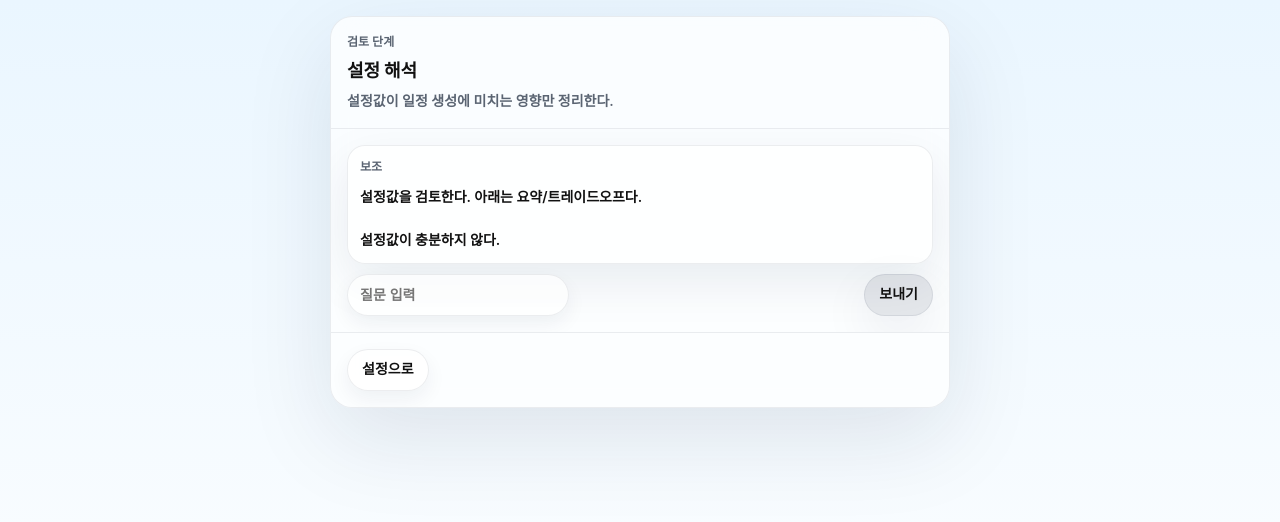
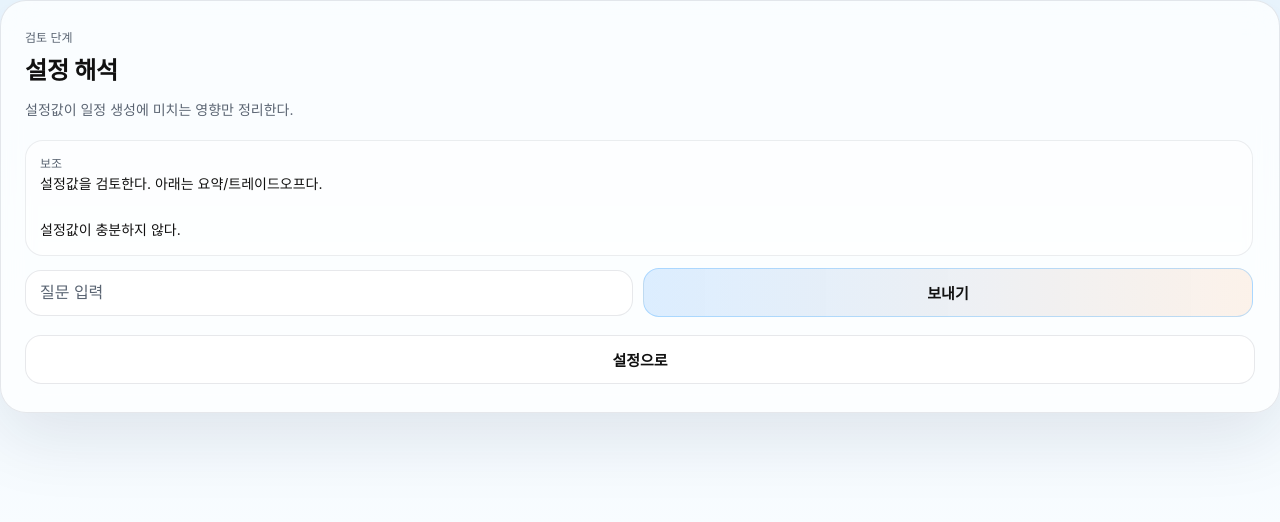
Before and after one commit to grantpaik100-lgtm/triplan-mvp2, a Next.js app: page /secondary/review in a window 1280 px wide. Shown: the top 522 px of the page. Built offline with nearby package versions, Linux system fonts and the light colour scheme.

Commit message:
Update secondary.css

```diff
--- a/app/secondary/secondary.css
+++ b/app/secondary/secondary.css
@@ -1,320 +1,263 @@
-/* app/secondary/secondary.css
-   Goal: 설문1 카드 비율/부드러움으로 설문2 프레임 통일
-   Rule: transition/boxShadow/fontSize/border 하드코딩 금지 → CSS vars만 사용
-*/
+/* app/secondary/secondary.css */
 
-.tp2-screen{
+.tp2-page{
   min-height: 100svh;
-  display: grid;
-  justify-items: center;
-  align-content: start;
-  padding: calc(var(--tp2-space-16) * 1px);
-  background: linear-gradient(180deg, var(--tp2-sky1), var(--tp2-sky2));
+  display:flex;
+  align-items:center;
+  justify-content:center;
+  padding: 18px;
 }
 
-.tp2-wrap{
-  width: 100%;
-  max-width: calc(var(--tp2-maxw) * 1px);
-  display: grid;
-  gap: calc(var(--tp2-space-12) * 1px);
+.tp2-shell{
+  width:100%;
+  max-width: 520px;
 }
 
-/* 카드: 내용 높이 기반 + 설문1 느낌 */
 .tp2-card{
-  border-radius: calc(var(--tp2-radius-xl) * 1px);
-  border: var(--tp2-glass-border);
-  background: var(--tp2-glass-bg);
-  box-shadow: var(--tp2-shadow-3);
-  backdrop-filter: blur(calc(var(--tp2-glass-blur) * 1px));
-  -webkit-backdrop-filter: blur(calc(var(--tp2-glass-blur) * 1px));
-  overflow: hidden;
-
-  transform: scale(var(--tp2-enter-scale));
-  opacity: var(--tp2-enter-opacity);
-  filter: blur(calc(var(--tp2-enter-blur) * 1px));
-
-  transition:
-    transform calc(var(--tp2-dur-page) * 1ms) var(--tp2-ease),
-    opacity calc(var(--tp2-dur-page) * 1ms) var(--tp2-ease),
-    filter calc(var(--tp2-dur-page) * 1ms) var(--tp2-ease);
+  width:100%;
+  padding: 28px 24px;
+  border-radius: 26px;
+  background: var(--card-bg, rgba(255,255,255,0.72));
+  border: 1px solid var(--card-border, rgba(20,35,60,0.10));
+  box-shadow: var(--shadow-soft, 0 24px 70px rgba(15,30,60,0.10));
+  backdrop-filter: blur(14px);
+  -webkit-backdrop-filter: blur(14px);
+  color: var(--text, #111111);
 }
 
-/* 헤더/푸터 구분선도 border 하드코딩 금지 → glass border 재사용 */
+.tp2-card + .tp2-card{
+  margin-top: 14px;
+}
+
 .tp2-cardHeader{
-  padding: calc(var(--tp2-pad-y) * 1px) calc(var(--tp2-pad-x) * 1px);
-  border-bottom: var(--tp2-glass-border);
-  display: grid;
-  gap: calc(var(--tp2-space-8) * 1px);
+  margin-bottom: 18px;
+}
+
+.tp2-meta{
+  font-size: 12px;
+  line-height: 1.45;
+  color: var(--text-muted, #5a6472);
+}
+
+.tp2-h2{
+  margin: 8px 0 0;
+  color: var(--text, #111111);
+  font-size: 24px;
+  line-height: 1.42;
+  letter-spacing: -0.2px;
+}
+
+.tp2-body{
+  font-size: 14px;
+  line-height: 1.65;
+  color: var(--text, #111111);
+}
+
+.tp2-help{
+  margin-top: 10px;
+  color: var(--text-muted, #5a6472);
+}
+
+.tp2-controls{
+  display:flex;
+  flex-direction:column;
+  gap: 12px;
+}
+
+.tp2-controlsScrollable{
+  max-height: 48svh;
+  overflow:auto;
+  -webkit-overflow-scrolling: touch;
+  padding-right: 2px;
 }
 
 .tp2-footer{
-  padding: calc(var(--tp2-pad-y) * 1px) calc(var(--tp2-pad-x) * 1px);
-  border-top: var(--tp2-glass-border);
-  display: flex;
-  align-items: center;
-  justify-content: space-between;
-  gap: calc(var(--tp2-space-10) * 1px);
+  margin-top: 18px;
+  display:flex;
+  gap: 10px;
 }
 
-/* 텍스트 */
-.tp2-meta{
-  color: var(--tp2-muted);
-  font-size: calc(var(--tp2-caption-size) * 1px);
-  line-height: var(--tp2-caption-lh);
-  font-weight: var(--tp2-caption-w);
+.tp2-btn,
+.tp2-btnPrimary,
+.tp2-segBtn,
+.tp2-chip{
+  -webkit-tap-highlight-color: transparent;
 }
 
-.tp2-h2{
-  margin: 0;
-  color: var(--tp2-text);
-  font-size: calc(var(--tp2-h2-size) * 1px);
-  line-height: var(--tp2-h2-lh);
-  font-weight: var(--tp2-h2-w);
+.tp2-btn,
+.tp2-btnPrimary{
+  width:100%;
+  min-height: 46px;
+  padding: 13px 16px;
+  border-radius: 16px;
+  font-size: 15px;
+  font-weight: 800;
+  cursor:pointer;
+  transition:
+    transform 120ms ease,
+    background 160ms ease,
+    border-color 160ms ease,
+    box-shadow 160ms ease,
+    opacity 160ms ease;
 }
 
-.tp2-body{
-  color: var(--tp2-text);
-  font-size: calc(var(--tp2-body-size) * 1px);
-  line-height: var(--tp2-body-lh);
-  font-weight: var(--tp2-body-w);
-}
-
-.tp2-help{
-  margin: 0;
-  color: var(--tp2-muted);
-}
-
-/* controls: 기본은 auto. 길 때만 scroll 클래스 추가 */
-.tp2-controls{
-  padding: calc(var(--tp2-pad-y) * 1px) calc(var(--tp2-pad-x) * 1px);
-  display: grid;
-  gap: calc(var(--tp2-rowgap) * 1px);
-}
-
-.tp2-controlsScrollable{
-  max-height: calc(var(--tp2-controls-maxh) * 1px);
-  overflow: auto;
-  -webkit-overflow-scrolling: touch;
-}
-
-/* Buttons */
-.tp2-btn,
-.tp2-btnPrimary{
-  height: calc(var(--tp2-btn-h) * 1px);
-  padding-inline: calc(var(--tp2-space-14) * 1px);
-  border-radius: calc(var(--tp2-radius-pill) * 1px);
-
-  border: var(--tp2-glass-border);
-  background: var(--tp2-glass-bg);
-  box-shadow: var(--tp2-shadow-1);
-
-  color: var(--tp2-text);
-  font-size: calc(var(--tp2-body-size) * 1px);
-  line-height: var(--tp2-body-lh);
-  font-weight: var(--tp2-body-w);
-
-  transition:
-    transform calc(var(--tp2-dur-base) * 1ms) var(--tp2-ease),
-    opacity calc(var(--tp2-dur-base) * 1ms) var(--tp2-ease);
+.tp2-btn{
+  border: 1px solid var(--card-border, rgba(20,35,60,0.10));
+  background: rgba(255,255,255,0.88);
+  color: var(--text, #111111);
 }
 
 .tp2-btnPrimary{
-  background: var(--tp2-line);
-  box-shadow: var(--tp2-shadow-2);
+  border: 1px solid rgba(63,167,255,0.32);
+  background: linear-gradient(
+    90deg,
+    rgba(77,163,255,0.18),
+    rgba(255,179,122,0.16)
+  );
+  color: var(--text, #111111);
+}
+
+.tp2-btn:active,
+.tp2-btnPrimary:active,
+.tp2-segBtn:active,
+.tp2-chip:active{
+  transform: scale(0.985);
 }
 
 .tp2-btn:disabled,
 .tp2-btnPrimary:disabled{
-  opacity: 0.55;
+  opacity: .56;
+  cursor: not-allowed;
+  transform:none !important;
 }
 
-.tp2-btn:active,
-.tp2-btnPrimary:active{
-  transform: scale(0.99);
+.tp2-btn:focus,
+.tp2-btnPrimary:focus,
+.tp2-segBtn:focus,
+.tp2-chip:focus{
+  outline:none;
 }
 
 .tp2-btn:focus-visible,
-.tp2-btnPrimary:focus-visible{
-  outline: none;
-  box-shadow: var(--tp2-focus), var(--tp2-shadow-2);
+.tp2-btnPrimary:focus-visible,
+.tp2-segBtn:focus-visible,
+.tp2-chip:focus-visible,
+.tp2-input:focus-visible,
+.tp2-textarea:focus-visible{
+  outline:none;
+  box-shadow: 0 0 0 3px rgba(63,167,255,0.28);
 }
 
-/* Segmented */
+.tp2-row{
+  display:flex;
+  align-items:center;
+  justify-content:space-between;
+  gap: 10px;
+}
+
+.tp2-row > .tp2-btn{
+  width:auto;
+  min-width: 72px;
+}
+
 .tp2-seg{
-  display: flex;
-  flex-wrap: wrap;
-  gap: calc(var(--tp2-space-8) * 1px);
+  display:flex;
+  flex-wrap:wrap;
+  gap: 10px;
 }
 
 .tp2-segBtn{
-  height: calc(var(--tp2-btn-h) * 1px);
-  padding-inline: calc(var(--tp2-space-14) * 1px);
-  border-radius: calc(var(--tp2-radius-pill) * 1px);
-
-  border: var(--tp2-glass-border);
-  background: var(--tp2-glass-bg);
-  box-shadow: var(--tp2-shadow-1);
-
-  color: var(--tp2-text);
-  font-size: calc(var(--tp2-body-size) * 1px);
-  line-height: var(--tp2-body-lh);
-  font-weight: var(--tp2-body-w);
-
+  border: 1px solid var(--card-border, rgba(20,35,60,0.10));
+  background: rgba(255,255,255,0.9);
+  color: var(--text, #111111);
+  min-height: 44px;
+  padding: 11px 14px;
+  border-radius: 999px;
+  font-weight: 800;
+  cursor:pointer;
   transition:
-    transform calc(var(--tp2-dur-base) * 1ms) var(--tp2-ease),
-    opacity calc(var(--tp2-dur-base) * 1ms) var(--tp2-ease);
+    transform 120ms ease,
+    background 160ms ease,
+    border-color 160ms ease,
+    box-shadow 160ms ease,
+    opacity 160ms ease;
 }
 
 .tp2-segBtnActive{
-  background: var(--tp2-line);
-  box-shadow: var(--tp2-shadow-2);
+  border-color: rgba(77,163,255,0.55);
+  background: rgba(255,255,255,0.98);
+  box-shadow: 0 0 0 3px rgba(77,163,255,0.12);
 }
 
-.tp2-segBtn:active{
-  transform: scale(0.99);
-}
-
-.tp2-segBtn:focus-visible{
-  outline: none;
-  box-shadow: var(--tp2-focus), var(--tp2-shadow-2);
-}
-
-/* Inputs */
-.tp2-input{
-  height: calc(var(--tp2-btn-h) * 1px);
-  padding-inline: calc(var(--tp2-space-12) * 1px);
-  border-radius: calc(var(--tp2-radius-pill) * 1px);
-
-  border: var(--tp2-glass-border);
-  background: var(--tp2-glass-bg);
-  box-shadow: var(--tp2-shadow-1);
-
-  color: var(--tp2-text);
-  font-size: calc(var(--tp2-body-size) * 1px);
-  line-height: var(--tp2-body-lh);
-  font-weight: var(--tp2-body-w);
+.tp2-input,
+.tp2-textarea{
+  width:100%;
+  border-radius: 16px;
+  border: 1px solid var(--card-border, rgba(20,35,60,0.10));
+  background: rgba(255,255,255,0.84);
+  color: var(--text, #111111);
+  font-size: 16px;
+  padding: 13px 14px;
 }
 
 .tp2-textarea{
-  padding: calc(var(--tp2-space-12) * 1px);
-  border-radius: calc(var(--tp2-radius-lg) * 1px);
-
-  border: var(--tp2-glass-border);
-  background: var(--tp2-glass-bg);
-  box-shadow: var(--tp2-shadow-1);
-
-  color: var(--tp2-text);
-  font-size: calc(var(--tp2-body-size) * 1px);
-  line-height: var(--tp2-body-lh);
-  font-weight: var(--tp2-body-w);
-
+  min-height: 104px;
   resize: vertical;
 }
 
-.tp2-input:focus-visible,
-.tp2-textarea:focus-visible{
-  outline: none;
-  box-shadow: var(--tp2-focus), var(--tp2-shadow-2);
+.tp2-input::placeholder,
+.tp2-textarea::placeholder{
+  color: var(--text-muted, #5a6472);
 }
 
-/* subcard */
 .tp2-subcard{
-  border-radius: calc(var(--tp2-radius-lg) * 1px);
-  border: var(--tp2-glass-border);
-  background: var(--tp2-glass-bg);
-  box-shadow: var(--tp2-shadow-2);
-  padding: calc(var(--tp2-space-12) * 1px);
-
-  display: grid;
-  gap: calc(var(--tp2-space-10) * 1px);
+  border: 1px solid rgba(20,35,60,0.08);
+  background: rgba(255,255,255,0.55);
+  border-radius: 18px;
+  padding: 14px;
 }
 
-.tp2-row{
-  display: flex;
-  align-items: center;
-  justify-content: space-between;
-  gap: calc(var(--tp2-space-10) * 1px);
+.tp2-subcard + .tp2-subcard{
+  margin-top: 10px;
 }
 
 .tp2-wrapChips{
-  display: flex;
-  flex-wrap: wrap;
-  gap: calc(var(--tp2-space-8) * 1px);
+  display:flex;
+  flex-wrap:wrap;
+  gap: 10px;
+  margin-top: 12px;
 }
 
-.tp2-chip,
-.tp2-chipActive{
-  height: calc(var(--tp2-btn-h) * 1px);
-  padding-inline: calc(var(--tp2-space-12) * 1px);
-  border-radius: calc(var(--tp2-radius-pill) * 1px);
-
-  border: var(--tp2-glass-border);
-  box-shadow: var(--tp2-shadow-1);
-
-  color: var(--tp2-text);
-  font-size: calc(var(--tp2-body-size) * 1px);
-  line-height: var(--tp2-body-lh);
-  font-weight: var(--tp2-body-w);
-
-  transition:
-    transform calc(var(--tp2-dur-base) * 1ms) var(--tp2-ease),
-    opacity calc(var(--tp2-dur-base) * 1ms) var(--tp2-ease);
+.tp2-chip{
+  padding: 10px 12px;
+  border-radius: 999px;
+  border: 1px solid var(--card-border, rgba(20,35,60,0.10));
+  background: rgba(255,255,255,0.9);
+  color: var(--text, #111111);
+  font-weight: 700;
+  cursor:pointer;
 }
 
-.tp2-chip{ background: var(--tp2-glass-bg); }
-.tp2-chipActive{ background: var(--tp2-line); box-shadow: var(--tp2-shadow-2); }
-
-.tp2-chip:active,
-.tp2-chipActive:active{ transform: scale(0.99); }
-
-.tp2-chip:focus-visible,
-.tp2-chipActive:focus-visible{
-  outline: none;
-  box-shadow: var(--tp2-focus), var(--tp2-shadow-2);
+@media (max-width: 640px){
+  .tp2-page{
+    align-items: stretch;
+    padding: 12px;
   }
 
-/* badge */
-.tp2-badge{
-  height: calc(var(--tp2-chip-h) * 1px);
-  padding-inline: calc(var(--tp2-space-10) * 1px);
-  border-radius: calc(var(--tp2-radius-pill) * 1px);
-  border: var(--tp2-glass-border);
-  background: var(--tp2-line);
-  box-shadow: var(--tp2-shadow-1);
-
-  display: inline-flex;
-  align-items: center;
-  justify-content: center;
-
-  color: var(--tp2-text);
-  font-size: calc(var(--tp2-caption-size) * 1px);
-  line-height: var(--tp2-caption-lh);
-  font-weight: var(--tp2-caption-w);
+  .tp2-shell{
+    max-width: none;
   }
 
-/* rank */
-.tp2-rankGrid{
-  display: grid;
-  gap: calc(var(--tp2-space-10) * 1px);
+  .tp2-card{
+    border-radius: 22px;
+    padding: 22px 18px;
   }
 
-.tp2-rankItem{
-  border-radius: calc(var(--tp2-radius-lg) * 1px);
-  border: var(--tp2-glass-border);
-  background: var(--tp2-glass-bg);
-  box-shadow: var(--tp2-shadow-1);
-  padding: calc(var(--tp2-space-12) * 1px);
-
-  display: grid;
-  gap: calc(var(--tp2-space-10) * 1px);
+  .tp2-h2{
+    font-size: 22px;
   }
 
-/* mobile double-tap zoom 완화 + drag 대신 tap 기반 */
-.tp2-btn,
-.tp2-btnPrimary,
-.tp2-segBtn,
-.tp2-chip,
-.tp2-chipActive,
-.tp2-rankItem{
-  touch-action: manipulation;
+  .tp2-footer{
+    flex-direction: column;
   }
+}
```
Lines whose indentation alone changed are shown as unchanged.
